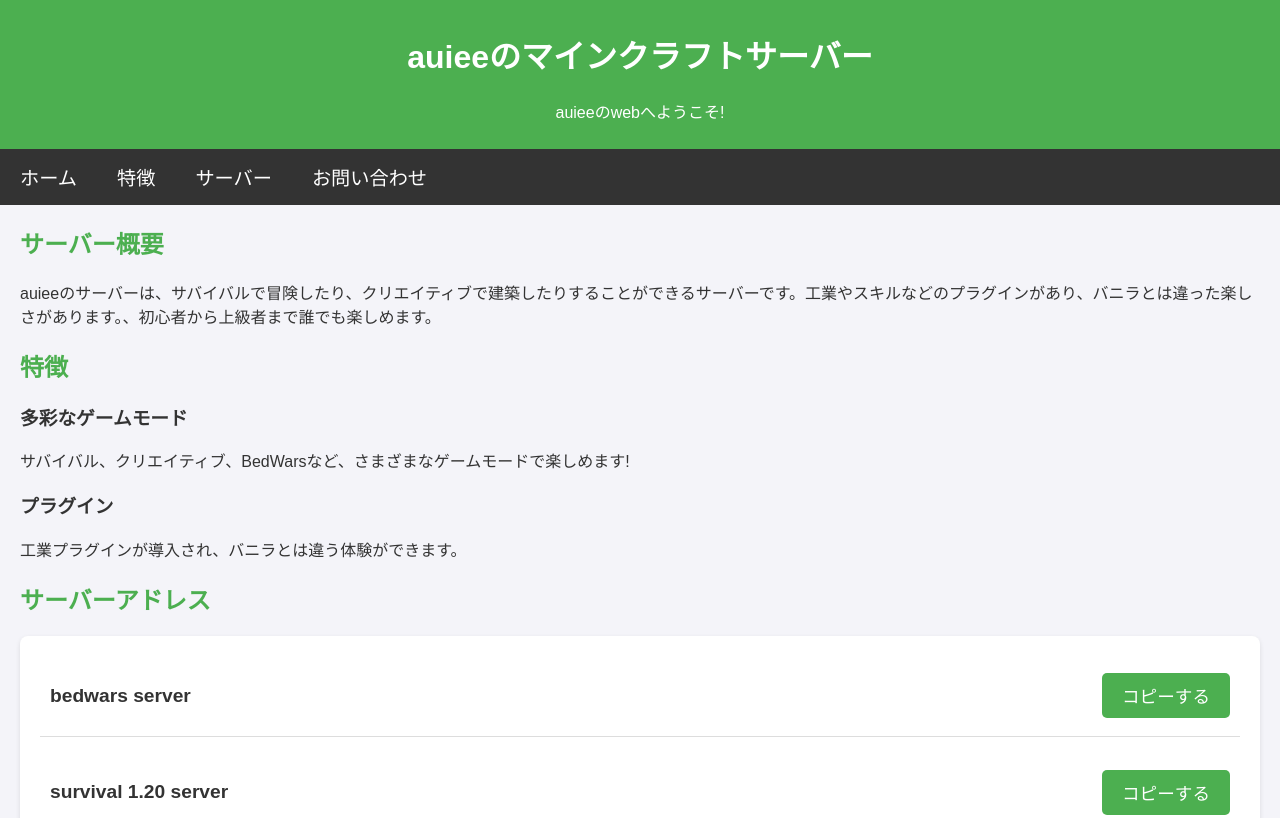
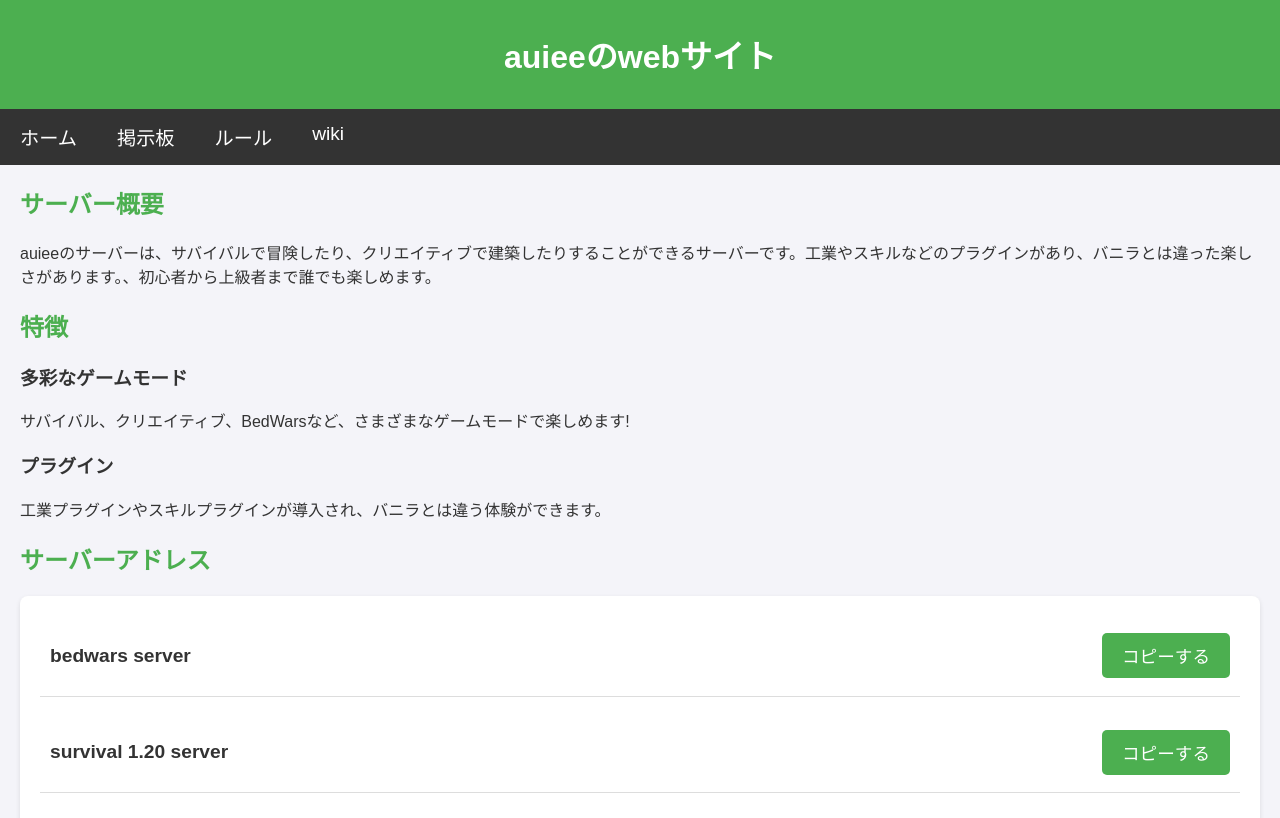
Before and after one commit to auiee/auieeplay, a plain HTML site: page index.html in a window 1280 px wide. Shown: the top 818 px of the page. Drawn offline with Linux system fonts and the light colour scheme.

Commit message:
Update index.html

```diff
--- a/index.html
+++ b/index.html
@@ -1,33 +1,31 @@
 <!DOCTYPE html>
 <html lang="ja">
   <head>
-    <meta charset="UTF-8">
-    <meta name="viewport" content="width=device-width, initial-scale=1.0">
-    <title>auieeのイーグルクラフトサーバー</title>
-    <link rel="stylesheet" href="style.css">
-
+    <meta charset="UTF-8" />
+    <meta name="viewport" content="width=device-width, initial-scale=1.0" />
+    <link rel="stylesheet" href="style.css" />
+    <title>auieeのwebサイト</title>
   </head>
   <body>
-
-    <!-- ヘッダー -->
     <header>
-        <h1>auieeのマインクラフトサーバー</h1>
-        <p>auieeのwebへようこそ!</p>
+      <div class="left">
+        <h1>auieeのwebサイト</h1>
+      </div>
     </header>
 
-    <!-- ナビゲーションメニュー -->
     <nav>
-        <a href="#home">ホーム</a>
-        <a href="#features">特徴</a>
-        <a href="#servers">サーバー</a>
-        <a href="#contact">お問い合わせ</a>
+      <a href="/">ホーム</a>
+      <a href="https://auieemc.glitch.me/threads/eagler.html">掲示板</a>
+      <a href="rule">ルール</a>
+      <a href="wiki">wiki</a>
     </nav>
-
 
     <div class="content">
       <section>
         <h2>サーバー概要</h2>
-            <p>auieeのサーバーは、サバイバルで冒険したり、クリエイティブで建築したりすることができるサーバーです。工業やスキルなどのプラグインがあり、バニラとは違った楽しさがあります。、初心者から上級者まで誰でも楽しめます。</p>
+        <p>
+          auieeのサーバーは、サバイバルで冒険したり、クリエイティブで建築したりすることができるサーバーです。工業やスキルなどのプラグインがあり、バニラとは違った楽しさがあります。、初心者から上級者まで誰でも楽しめます。
+        </p>
       </section>
 
       <section>
@@ -35,26 +33,39 @@
         <div class="features">
           <div class="feature">
             <h3>多彩なゲームモード</h3>
-                    <p>サバイバル、クリエイティブ、BedWarsなど、さまざまなゲームモードで楽しめます!</p>
+            <p>
+              サバイバル、クリエイティブ、BedWarsなど、さまざまなゲームモードで楽しめます!
+            </p>
           </div>
           <div class="feature">
             <h3>プラグイン</h3>
-                    <p>工業プラグインが導入され、バニラとは違う体験ができます。</p>
+            <p>
+              工業プラグインやスキルプラグインが導入され、バニラとは違う体験ができます。
+            </p>
           </div>
         </div>
       </section>
-
 
       <section>
         <h2>サーバーアドレス</h2>
         <div class="server-list">
           <div class="server-item">
             <p class="server-address"><strong>bedwars server</strong></p>
-                    <button class="copy-button" data-server="wss://d9d90276-c097-4a56-be87-7a2aee8a14fe-00-311nl2ieca2lh.sisko.replit.dev/">コピーする</button>
+            <button
+              class="copy-button"
+              data-server="wss://d9d90276-c097-4a56-be87-7a2aee8a14fe-00-311nl2ieca2lh.sisko.replit.dev/"
+            >
+              コピーする
+            </button>
           </div>
           <div class="server-item">
             <p class="server-address"><strong>survival 1.20 server</strong></p>
-                    <button class="copy-button" data-server="wss://8081-debug-auiee-eaglercraft18ser-91mra8ibwep.ws-us117.gitpod.io">コピーする</button>
+            <button
+              class="copy-button"
+              data-server="wss://8081-debug-auiee-eaglercraft18ser-91mra8ibwep.ws-us117.gitpod.io"
+            >
+              コピーする
+            </button>
           </div>
         </div>
       </section>
@@ -62,10 +73,12 @@
       <section>
         <h2>連絡</h2>
         <div class="contact">
-
           <div class="contact-item">
             <h3>メールでのお問い合わせ</h3>
-                    <p>メールでのお問い合わせは、auieemaail@outlook.jp までご連絡ください。</p>
+            <p>
+              メールでのお問い合わせは、auieemaail@outlook.jp
+              までご連絡ください。
+            </p>
           </div>
           <div class="contact-item">
             <h3>github</h3>
@@ -76,27 +89,29 @@
     </div>
 
     <footer>
-        <p>&copy; 2024 auieeのマインクラフトサーバー</p>
+      <p>&copy; 2024 auieeのイーグルクラフトサーバー</p>
     </footer>
 
     <script>
       // コピー機能を複数のサーバーアドレスに対応させる
-        const copyButtons = document.querySelectorAll('.copy-button');
+      const copyButtons = document.querySelectorAll(".copy-button");
 
-        copyButtons.forEach(button => {
-            button.addEventListener('click', function() {
-                const serverAddress = this.getAttribute('data-server');
+      copyButtons.forEach((button) => {
+        button.addEventListener("click", function () {
+          const serverAddress = this.getAttribute("data-server");
 
           // テキストエリアにサーバーアドレスを設定してコピー
-                const textarea = document.createElement('textarea');
+          const textarea = document.createElement("textarea");
           textarea.value = serverAddress;
           document.body.appendChild(textarea);
           textarea.select();
-                document.execCommand('copy');
+          document.execCommand("copy");
           document.body.removeChild(textarea);
 
           // コピー完了メッセージ
-                alert('サーバーアドレス「' + serverAddress + '」がコピーされました！');
+          alert(
+            "サーバーアドレス「" + serverAddress + "」がコピーされました！"
+          );
         });
       });
     </script>
```
Lines whose indentation alone changed are shown as unchanged.
